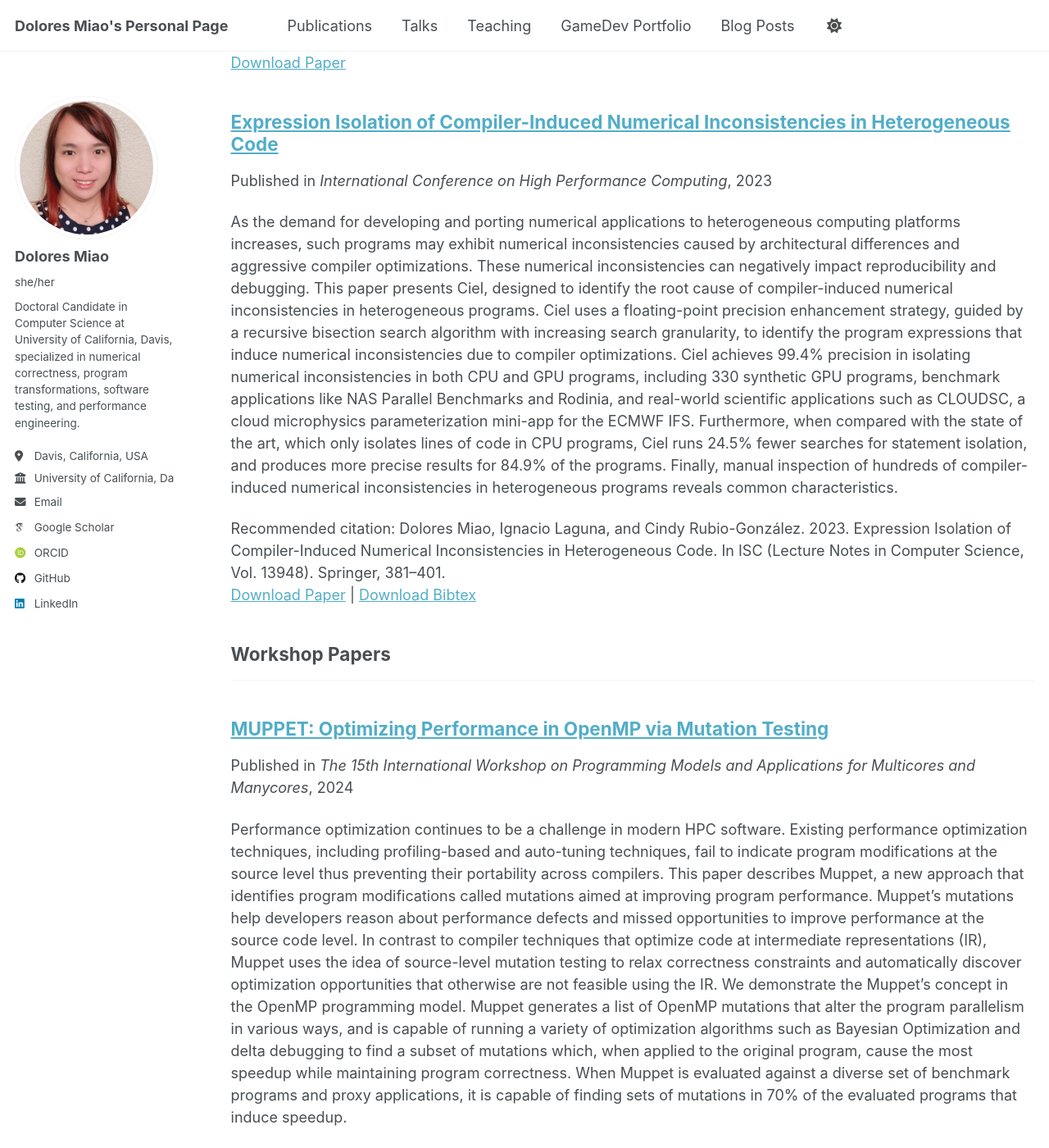
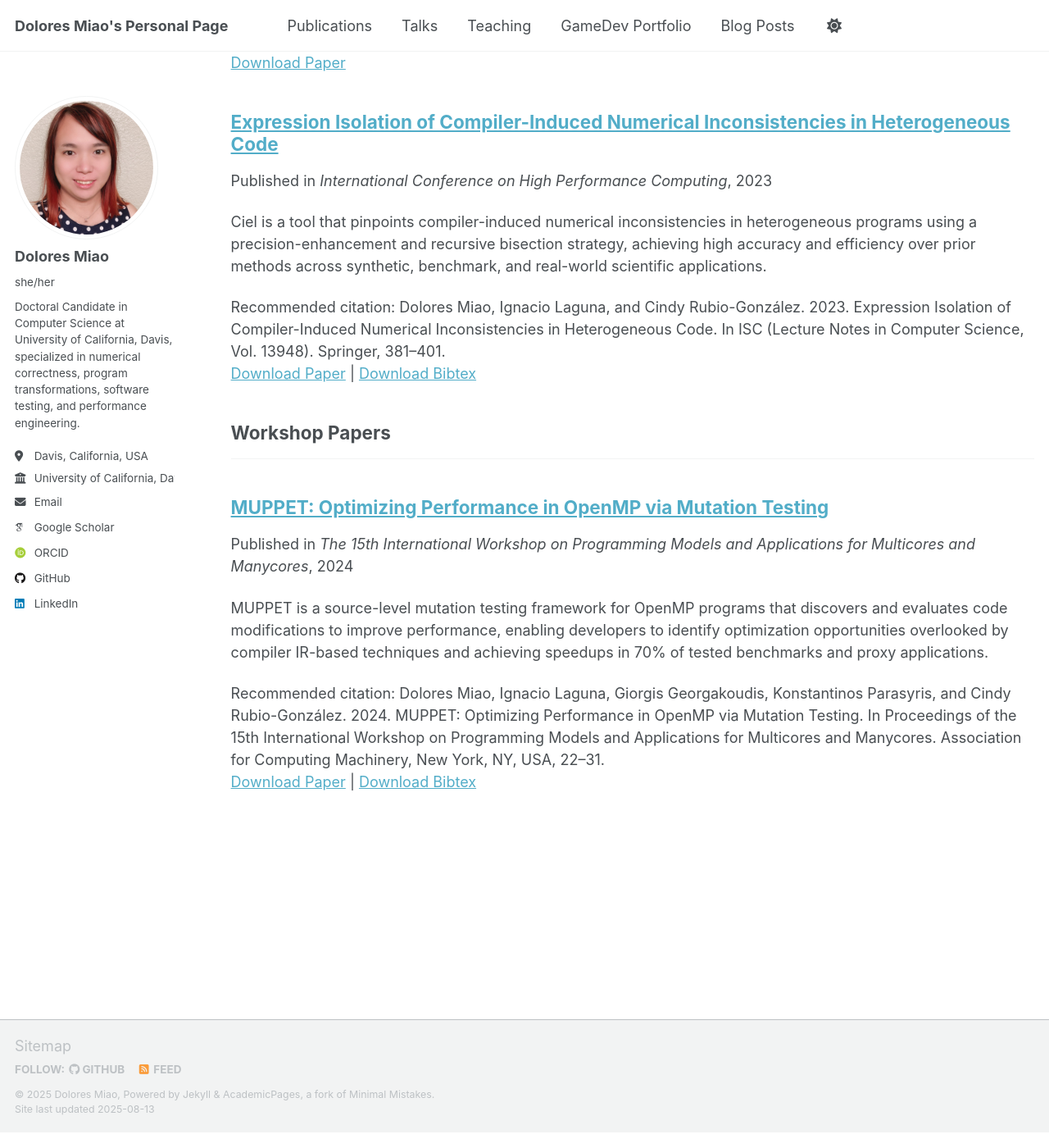
Before and after one commit to doloresmiao/doloresmiao.github.io, a Jekyll site: the page built from _pages/publications.html, in a window 1280 px wide and 1400 px high, scrolled down 997 px. Shown: the whole window at 82% size. Built offline with Jekyll 4.4.1, drawn with Linux system fonts in a browser that asks for light colours; some web fonts are replaced; a script that is not in the unit is left out.

Commit message:
update excerpt

```diff
--- a/_publications/2023-isc23.md
+++ b/_publications/2023-isc23.md
@@ -5,6 +5,7 @@ category: conferences
 permalink: /publication/2023-isc23
 date: 2023-05-10
 venue: 'International Conference on High Performance Computing'
+excerpt: 'Ciel is a tool that pinpoints compiler-induced numerical inconsistencies in heterogeneous programs using a precision-enhancement and recursive bisection strategy, achieving high accuracy and efficiency over prior methods across synthetic, benchmark, and real-world scientific applications.'
 paperurl: 'http://doloresmiao.github.io/files/isc23.pdf'
 bibtexurl: 'http://doloresmiao.github.io/files/isc23.bib'
 citation: 'Dolores Miao, Ignacio Laguna, and Cindy Rubio-González. 2023. Expression Isolation of Compiler-Induced Numerical Inconsistencies in Heterogeneous Code. In ISC (Lecture Notes in Computer Science, Vol. 13948). Springer, 381–401.'
--- a/_publications/2024-pmam24.md
+++ b/_publications/2024-pmam24.md
@@ -5,6 +5,7 @@ category: workshops
 permalink: /publication/2024-pmam24
 date: 2024-03-03
 venue: 'The 15th International Workshop on Programming Models and Applications for Multicores and Manycores'
+excerpt: 'MUPPET is a source-level mutation testing framework for OpenMP programs that discovers and evaluates code modifications to improve performance, enabling developers to identify optimization opportunities overlooked by compiler IR-based techniques and achieving speedups in 70% of tested benchmarks and proxy applications.'
 paperurl: 'http://doloresmiao.github.io/files/pmam24.pdf'
 bibtexurl: 'http://doloresmiao.github.io/files/pmam24.bib'
 citation: 'Dolores Miao, Ignacio Laguna, Giorgis Georgakoudis, Konstantinos Parasyris, and Cindy Rubio-González. 2024. MUPPET: Optimizing Performance in OpenMP via Mutation Testing. In Proceedings of the 15th International Workshop on Programming Models and Applications for Multicores and Manycores. Association for Computing Machinery, New York, NY, USA, 22–31.'
```
